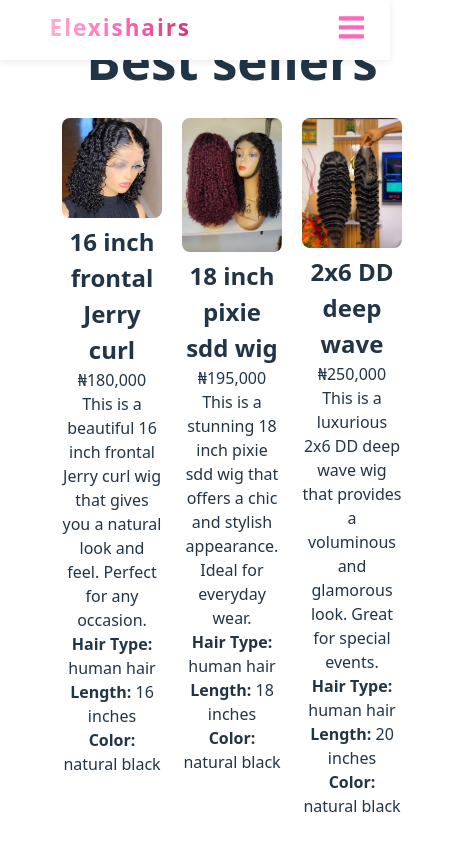
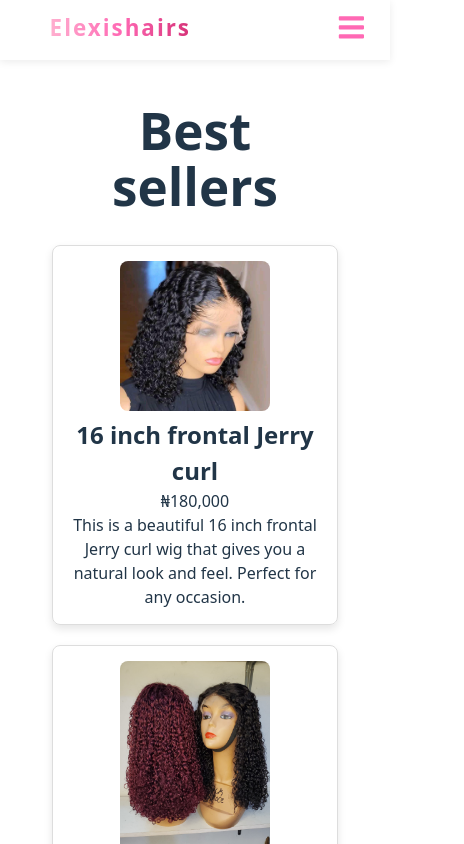
Before and after one commit to chidinma-elekwachi/elexishairs, a React (Vite) app: page / in a window 390 px wide. Shown: the top 844 px of the page, 464 px wide, since content can reach past the window. Built offline with nearby package versions, Linux system fonts and the light colour scheme.

Commit message:
product card looking sharp

```diff
--- a/src/pages/catalogue/Catalogue.css
+++ b/src/pages/catalogue/Catalogue.css
@@ -1,13 +1,49 @@
+.catalogue-container {
+    display: flex;
+    flex-direction: column;
+    align-items: center;
+    margin-top: 50px;
+    padding: 20px;
+}
 
 .catalogue-container img{
-    width: 100px;
+    width: 150px;
     height: auto;
     border-radius: 8px;
 }
 .products {
-  display: flex;
+    display: flex;
     gap: 20px;
     padding-bottom: 20px;
     justify-content: space-evenly;
     margin: 30px;
 }
+.product-card {
+    border: 1px solid #ddd;
+    border-radius: 8px;
+    padding: 15px;
+    text-align: center;
+    box-shadow: 0 4px 8px rgba(0, 0, 0, 0.1);
+    transition: transform 0.2s;
+}
+.product-details{
+    display: none;
+    padding: 10px;
+    color: palevioletred;
+}
+.product-card:hover {
+    transform: translateY(-5px);
+    box-shadow: 0 8px 16px rgba(0, 0, 0, 0.2);
+    .product-details{
+        display: block;
+    }
+}
+
+@media (max-width: 768px) {
+  .products {
+    width: calc(100% - 0px);
+    flex-direction: column;
+    align-items: center;
+  }
+
+}
```
